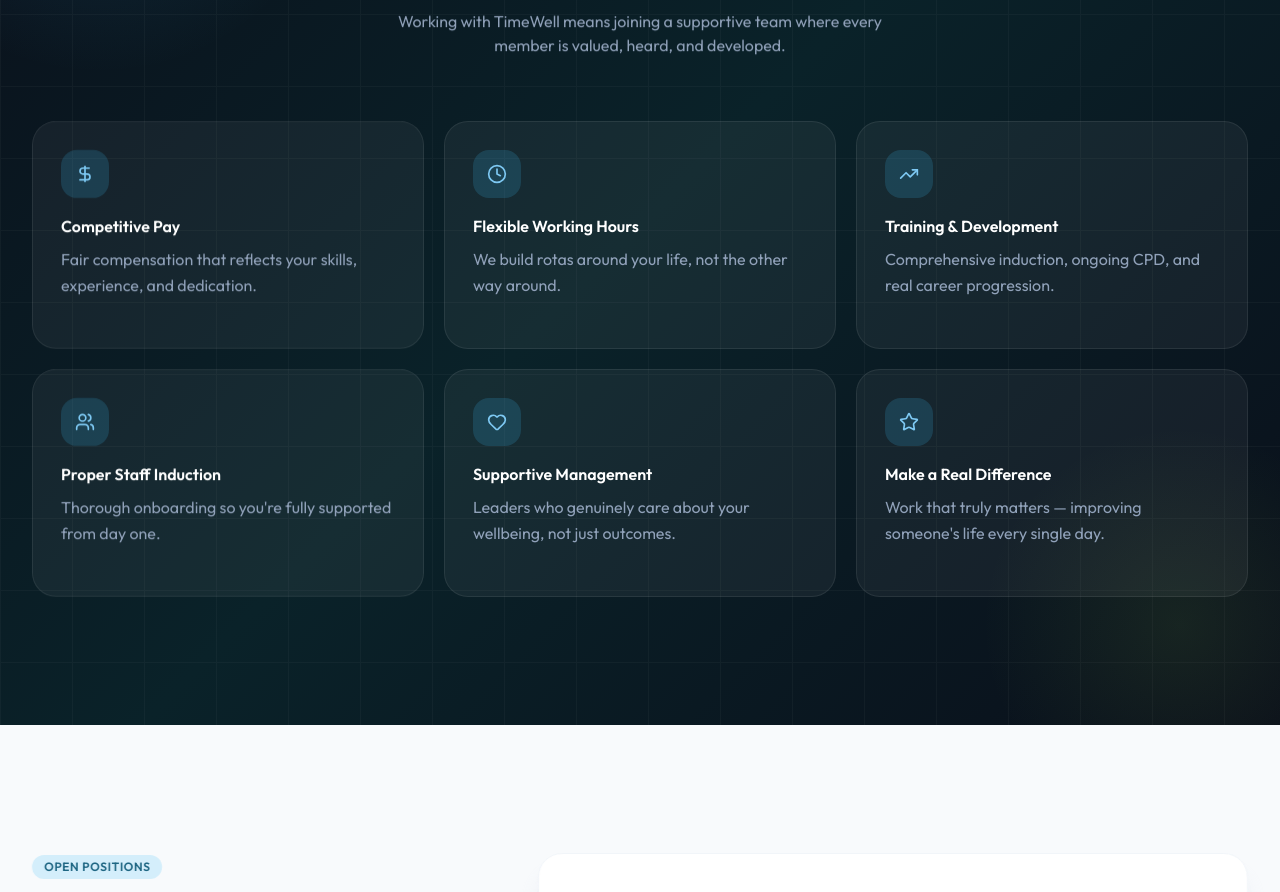
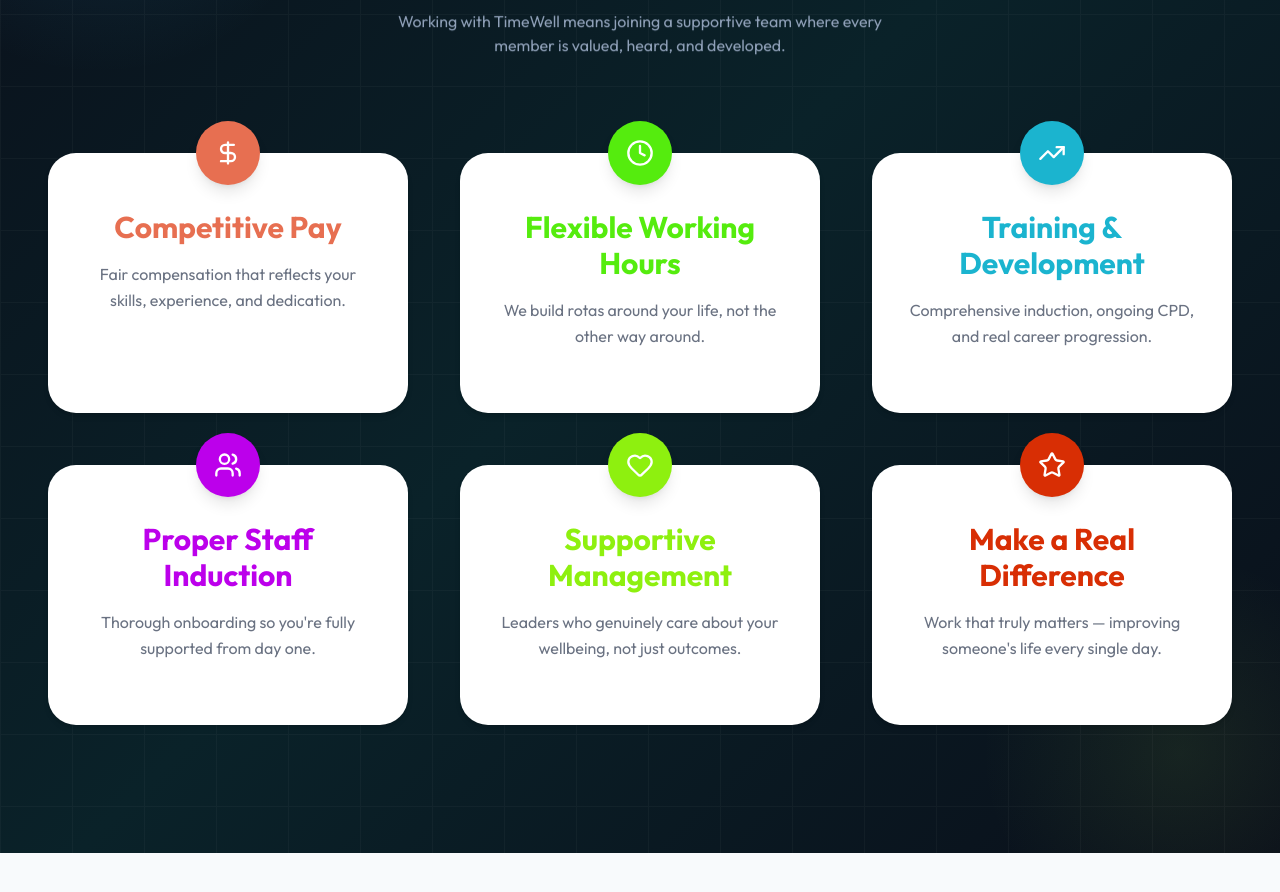
Before and after one commit to digievolve/timewell_frontend, a Next.js app: page /careers in a window 1280 px wide. Shown: the part 852-1744 px from the top of the page. Built offline with nearby package versions, Linux system fonts and the light colour scheme.

Commit message:
updating the career page

```diff
--- a/app/careers/page.tsx
+++ b/app/careers/page.tsx
@@ -19,12 +19,12 @@
 ];
 
 const benefits = [
-  { Icon: DollarSign,  title: "Competitive Pay",         desc: "Fair compensation that reflects your skills, experience, and dedication." },
-  { Icon: Clock,       title: "Flexible Working Hours",  desc: "We build rotas around your life, not the other way around." },
-  { Icon: TrendingUp,  title: "Training & Development",  desc: "Comprehensive induction, ongoing CPD, and real career progression." },
-  { Icon: Users,       title: "Proper Staff Induction",  desc: "Thorough onboarding so you're fully supported from day one." },
-  { Icon: Heart,       title: "Supportive Management",   desc: "Leaders who genuinely care about your wellbeing, not just outcomes." },
-  { Icon: Star,        title: "Make a Real Difference",  desc: "Work that truly matters — improving someone's life every single day." },
+  { Icon: DollarSign,  title: "Competitive Pay",         color: "#E76F51", desc: "Fair compensation that reflects your skills, experience, and dedication." },
+  { Icon: Clock,       title: "Flexible Working Hours",  color: "#55ec0e", desc: "We build rotas around your life, not the other way around." },
+  { Icon: TrendingUp,  title: "Training & Development",  color: "#1bb4cf", desc: "Comprehensive induction, ongoing CPD, and real career progression." },
+  { Icon: Users,       title: "Proper Staff Induction",  color: "#bc00eb", desc: "Thorough onboarding so you're fully supported from day one." },
+  { Icon: Heart,       title: "Supportive Management",   color: "#8ef00f", desc: "Leaders who genuinely care about your wellbeing, not just outcomes." },
+  { Icon: Star,        title: "Make a Real Difference",  color: "#d82e04", desc: "Work that truly matters — improving someone's life every single day." },
 ];
 
 export default function CareersPage() {
@@ -134,22 +134,38 @@
           </AnimateIn>
 
           <div className="grid grid-cols-1 sm:grid-cols-2 lg:grid-cols-3 gap-5">
-            {benefits.map(({ Icon, title, desc }, index) => (
-              <AnimateIn
-                key={title}
-                direction="up"
-                delay={([0, 100, 200, 0, 100, 200] as const)[index]}
+
+            {benefits.map(({ Icon, title, desc, color }) => (
+            <div
+              key={title}
+              className="relative pt-8 px-4 group"
+            >
+              {/* Floating Icon */}
+              <div
+                className="absolute left-1/2 -translate-x-1/2 top-0 z-10 w-16 h-16 rounded-full flex items-center justify-center shadow-lg"
+                style={{ backgroundColor: color }}
               >
-                <div className="group bg-white/5 hover:bg-white border border-white/8 hover:border-slate-100 rounded-3xl p-7 transition-all duration-300 hover:shadow-xl hover:-translate-y-1 h-full">
-                  <div className="w-12 h-12 rounded-2xl bg-primary-500/20 group-hover:bg-primary-500 flex items-center justify-center mb-4 transition-colors duration-300">
-                    <Icon className="w-5 h-5 text-primary-300 group-hover:text-white transition-colors duration-300" strokeWidth={2} />
-                  </div>
-                  <h3 className="font-semibold text-white group-hover:text-slate-900 mb-2 transition-colors duration-300">{title}</h3>
-                  <p className="text-slate-400 group-hover:text-slate-500 text-[16px] leading-relaxed transition-colors duration-300">{desc}</p>
-                  <div className="mt-5 h-0.5 rounded-full bg-gradient-to-r from-primary-500 to-secondary-500 opacity-0 group-hover:opacity-100 transition-opacity duration-300" />
-                </div>
-              </AnimateIn>
-            ))}
+                <Icon
+                  className="w-7 h-7 text-white"
+                  strokeWidth={2}
+                />
+              </div>
+
+              {/* Card */}
+              <div className="bg-white rounded-[28px] px-8 pt-14 pb-8 text-center shadow-md hover:shadow-xl transition-all duration-300 hover:-translate-y-2 h-full">
+                <h3
+                  className="text-3xl font-bold mb-4"
+                  style={{ color }}
+                >
+                  {title}
+                </h3>
+
+                <p className="text-gray-500 leading-relaxed mb-8">
+                  {desc}
+                </p>
+              </div>
+            </div>
+          ))}
           </div>
         </div>
       </section>
```
